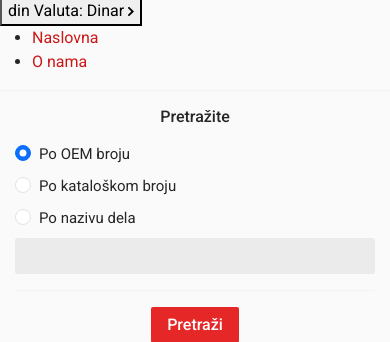
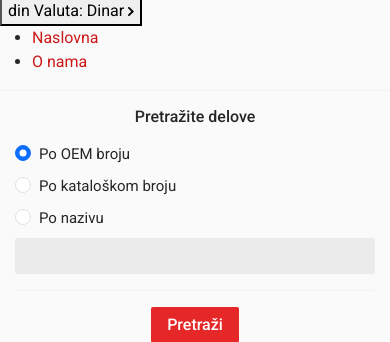
Before and after one commit to broluja/AutodeloviShop, a Django app: page / in a window 390 px wide. Shown: the part 3292-3634 px from the top of the page. Run offline with Django 4.2, Linux system fonts and the light colour scheme; data that the repository does not hold is empty; some libraries are stand-ins or nearby versions.

Commit message:
mobile search corr.

```diff
--- a/templates/footer_libs.html
+++ b/templates/footer_libs.html
@@ -40,7 +40,7 @@
                     </li>
                 </ul>
                 <hr>
-                <h6 class="text-center mb-3">Pretražite</h6>
+                <h6 class="text-center mb-3">Pretražite delove</h6>
                 <div class="container text-center">
                     <form action="{% url 'search_oem' %}">
                         <div class="form-check text-left mb-2">
@@ -58,7 +58,7 @@
                         <div class="form-check text-left mb-2">
                           <input class="form-check-input" type="radio" name="searchRadioGroup" id="flexRadioDefault3" value="deo">
                           <label class="form-check-label" for="flexRadioDefault3">
-                            Po nazivu dela
+                            Po nazivu
                           </label>
                         </div>
                         <input name="search" required type="text" class="form-control"  aria-label="Username" aria-describedby="addon-wrapping">
```
